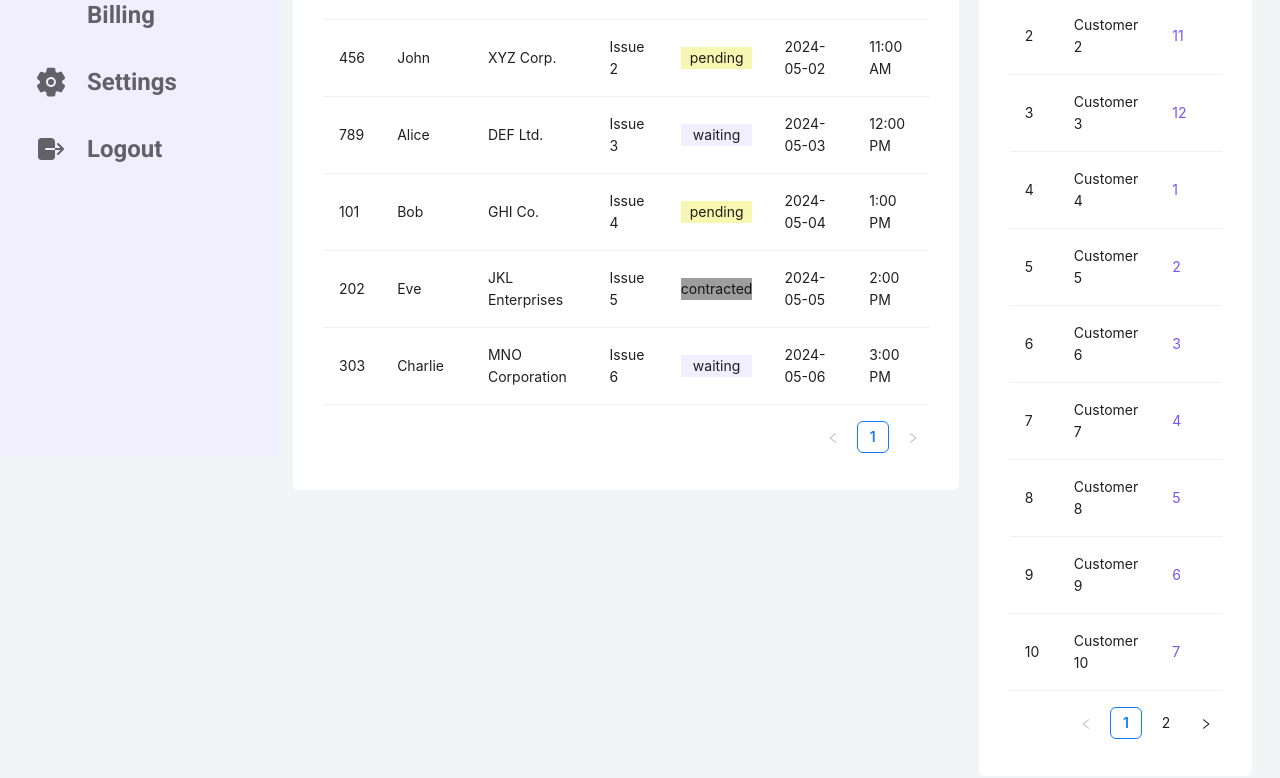
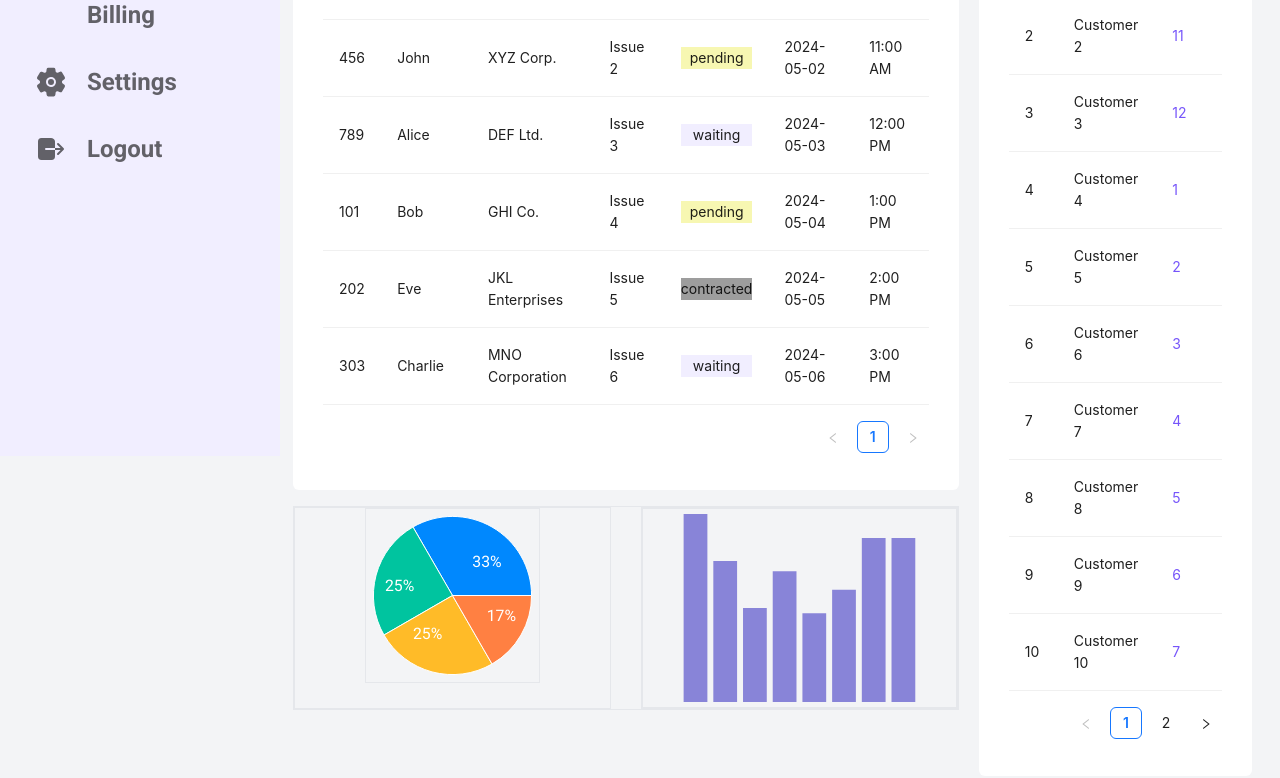
Before and after one commit to Mahedi-Hasan10/Aiprop, a Next.js app: page /admin/home in a window 1280 px wide. Shown: the part 344-1122 px from the top of the page. Built offline with nearby package versions, Linux system fonts and the light colour scheme; some icons are missing; what tailwindcss-rtl would draw is missing.

Commit message:
chart added

```diff
--- a/app/(dashboard)/admin/billing/page.js
+++ b/app/(dashboard)/admin/billing/page.js
@@ -3,7 +3,7 @@ import { LiaDollarSignSolid } from "react-icons/lia";
 import BillingCard from "../../components/common/billingCard";
 const Billings = () => {
   return (
-    <div className="grid md:grid-cols-2 xl:grid-cols-3 gap-[30px] container">
+    <div className="grid md:grid-cols-2 xl:grid-cols-3 xl:gap-[30px] md:gap-3 container">
       <BillingCard
         plans={
           <h2 className="text-[84px] font-medium flex items-end group-hover:text-white duration-500  leading-[55px] mt-[134px] px-[44px] ">
@@ -34,7 +34,7 @@ const Billings = () => {
       />
       <BillingCard
         plans={
-          <h2 className="text-[74px] font-medium flex items-end group-hover:text-white duration-500   mt-[110px] px-[44px] ">
+          <h2 className="text-[74px] font-medium flex items-end group-hover:text-white duration-500 border ms-[44px] mt-[110px]  ">
             {" "}
             Discus Price{" "}
           </h2>
--- a/app/(dashboard)/admin/home/page.js
+++ b/app/(dashboard)/admin/home/page.js
@@ -1,15 +1,13 @@
 "use client";
 import { Flex, Input, Progress, Rate } from "antd";
-
 import React from "react";
 import { IoSearch } from "react-icons/io5";
 import Image from "next/image";
 import dynamic from "next/dynamic";
 import { Table } from "antd";
-import BarChartPage from "../../components/admin/barChartComponent";
-import PieChartComponent from "../../components/admin/pieChartComponent";
 import { DataSource, DataSource2 } from "../../components/data";
-
+ const BarChartPage = dynamic(()=> import("../../components/admin/barChartComponent.js"), {ssr: false,} )
+ const PieChartComponent = dynamic(()=> import("../../components/admin/pieChartComponent.js"), {ssr: false,} )
 const columns = [
   {
     title: "SL",
@@ -110,9 +108,13 @@ const AdminDashboard = () => {
               columns={columns}
             />
           </div>
-          <div className="mt-4 flex gap-[30px]">
-            <div>{/* <PieChartComponent /> */}</div>
-            <div className="p-[30px]">{/* <BarChartPage /> */}</div>
+          <div className="mt-4 flex lg:flex-row flex-col gap-[30px] border">
+            <div className="border flex justify-center lg:w-1/2 w-full">
+              <PieChartComponent />
+            </div>
+            <div className=" border flex justify-center md:justify-start lg:w-1/2 w-full">
+              <BarChartPage />
+            </div>
           </div>
         </div>
         <div className="px-[30px] pb-[21px] pt-[30px] bg-white rounded-md">
--- a/app/(dashboard)/components/admin/barChartComponent.js
+++ b/app/(dashboard)/components/admin/barChartComponent.js
@@ -1,3 +1,4 @@
+'use client'
 import React from "react";
 import { Bar, BarChart } from "recharts";
 
@@ -54,8 +55,8 @@ const BarChartPage = () => {
   ];
 
   return (
-    <BarChart className="barChart" width={550} height={300} data={barChart}>
-      <Bar dataKey="uv" fill="#8884d8" />
+    <BarChart className="barChart border md:!w-[100%]" width={250} height={200} data={barChart}  >
+      <Bar dataKey="uv" fill="#8884d8"  />
     </BarChart>
   );
 };
--- a/app/(dashboard)/components/admin/pieChartComponent.js
+++ b/app/(dashboard)/components/admin/pieChartComponent.js
@@ -1,6 +1,8 @@
-"use client";
+'use client'
+// components/PieChartComponent.js
 import React, { PureComponent } from "react";
-import { PieChart, Pie, Sector, Cell, ResponsiveContainer } from "recharts";
+import { PieChart, Pie, Cell, ResponsiveContainer } from "recharts";
+
 const data = [
   { name: "Group A", value: 400 },
   { name: "Group B", value: 300 },
@@ -18,7 +20,6 @@ const renderCustomizedLabel = ({
   innerRadius,
   outerRadius,
   percent,
-  index,
 }) => {
   const radius = innerRadius + (outerRadius - innerRadius) * 0.5;
   const x = cx + radius * Math.cos(-midAngle * RADIAN);
@@ -35,10 +36,13 @@ const renderCustomizedLabel = ({
     </text>
   );
 };
+
 const PieChartComponent = () => {
   return (
-    <ResponsiveContainer width="100%" height="100%">
-      <PieChart width={400} height={400}>
+    <PieChart
+     width={175} height={175}
+     className="md:w-[308px] md:h-[308px] border"
+     >
       <Pie
         data={data}
         cx="50%"
@@ -54,7 +58,6 @@ const PieChartComponent = () => {
         ))}
       </Pie>
     </PieChart>
-    </ResponsiveContainer>
   );
 };
 
--- a/app/(dashboard)/styles/app.scss
+++ b/app/(dashboard)/styles/app.scss
@@ -147,15 +147,7 @@ body {
   background: #e13030 !important;
   border: 2px solid white !important;
 }
-.paichart {
-  .recharts-wrapper svg {
-    width: 100px !important;
-  }
-  .recharts-wrapper {
-    width: 100px !important;
-    height: 146px !important;
-  }
-}
+
 
 .ant-progress-bg {
   background-color: #f8991f !important;
```
Lines whose indentation alone changed are shown as unchanged.
